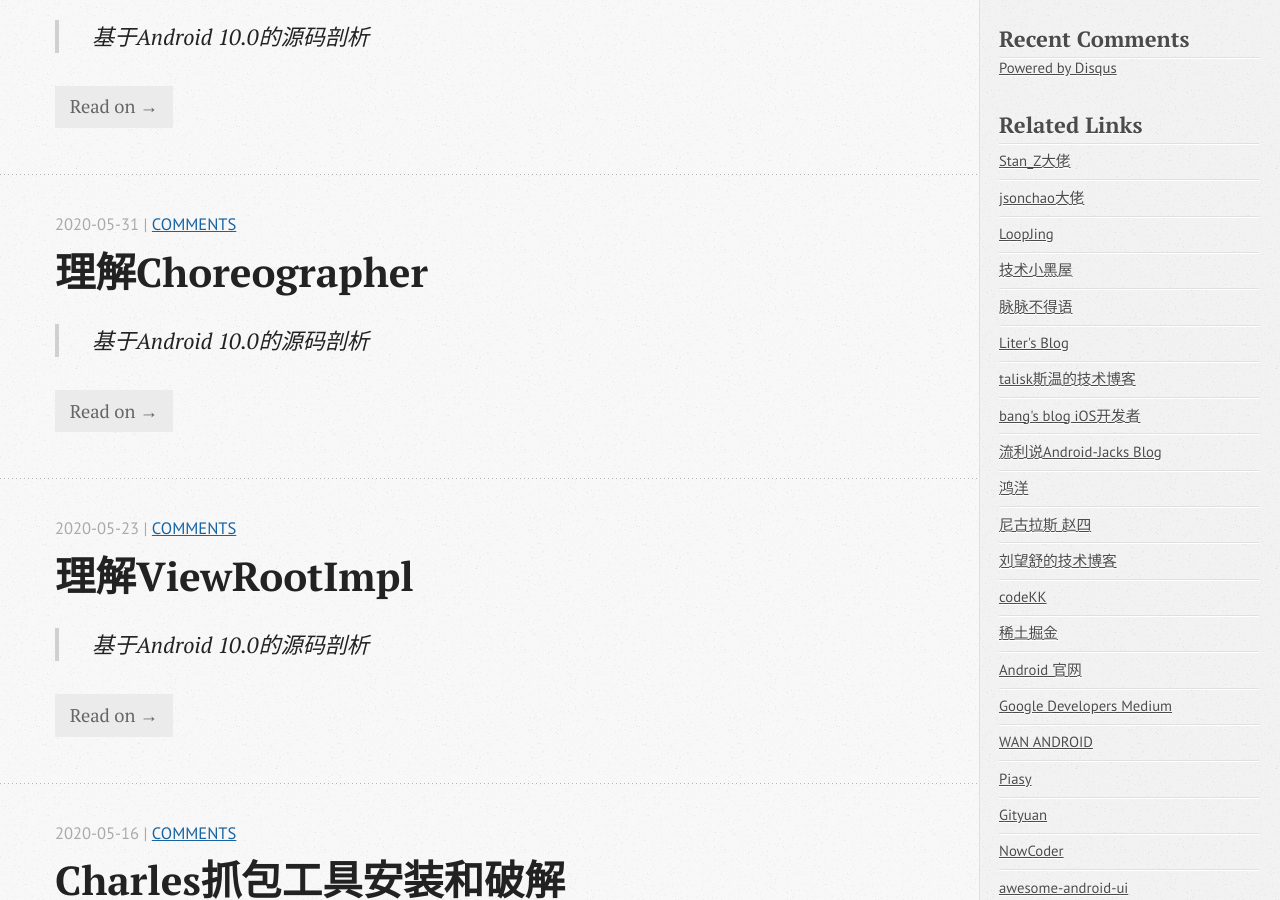
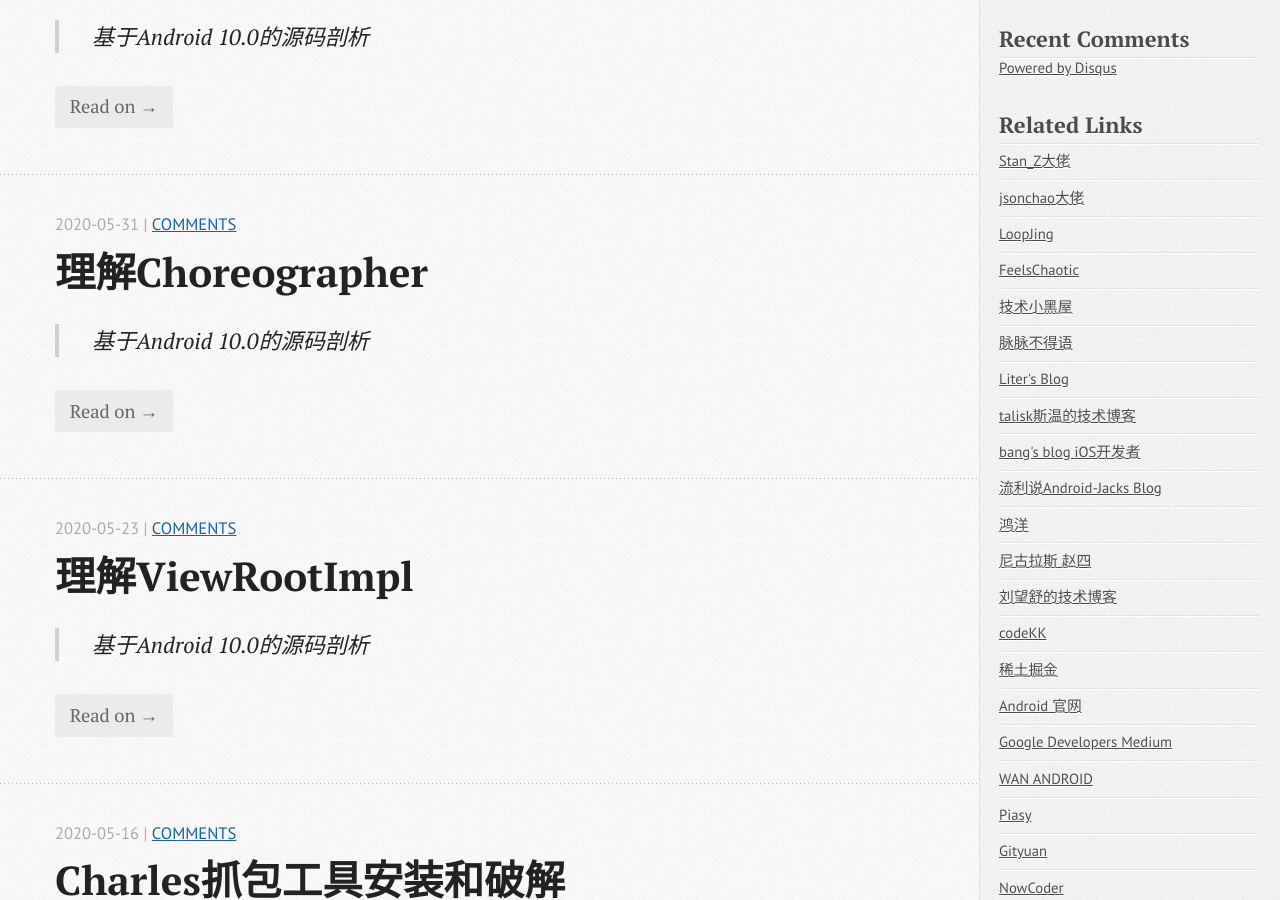
Before and after one commit to wangxinghe/wangxinghe.github.io, a Jekyll site: the page built from index.html, in a window 1280 px wide and 900 px high, scrolled down 1590 px. Built offline with Jekyll 4.4.1, drawn with Linux system fonts in a browser that asks for light colours; the list of posts is cut into pages by our own code; comment, search, counter and statistics services are not loaded.

Commit message:
update friendlink

```diff
--- a/_includes/asides/friendlink.html
+++ b/_includes/asides/friendlink.html
@@ -9,6 +9,9 @@
       </li>
       <li class="post">
       	<a href="https://www.jianshu.com/u/ce54e5c21032">LoopJing</a>
+      </li>
+      <li class="post">
+      	<a href="https://www.jianshu.com/u/79087863dce7">FeelsChaotic</a>
       </li>
       <li class="post">
       	<a href="http://droidyue.com/">技术小黑屋</a>
```
